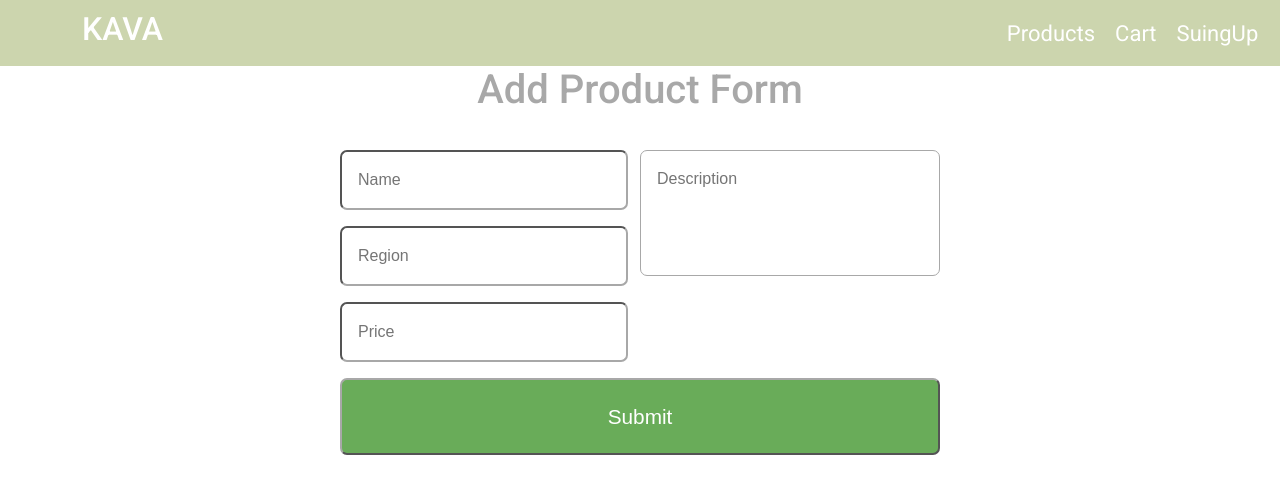
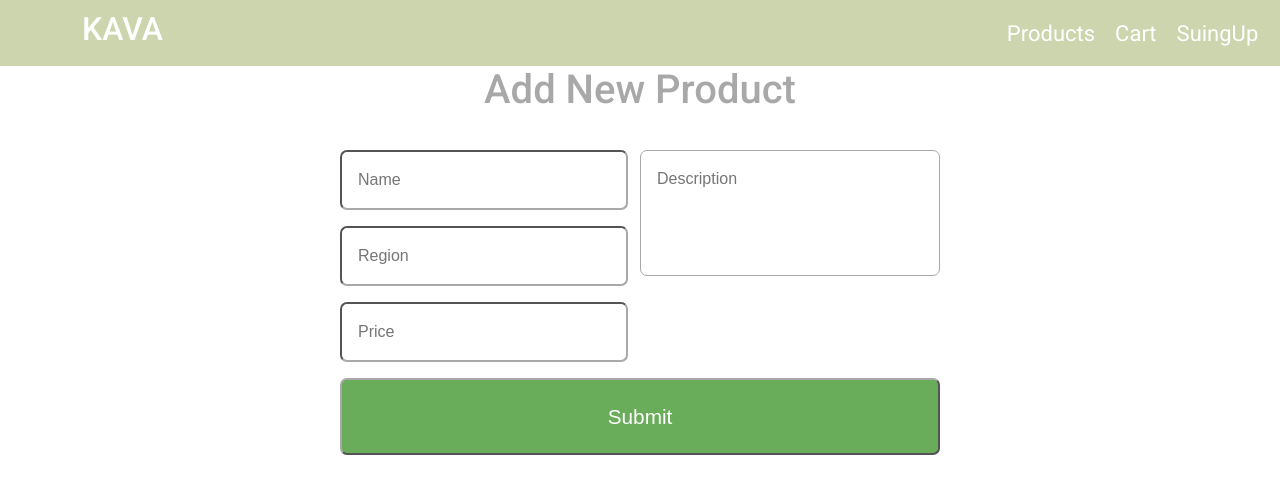
Before and after one commit to AbduallahBarmu/fullstack, an Angular app in the folder front-store/: page /addform in a window 1280 px wide. Shown: the top 494 px of the page. Built offline with nearby package versions, Linux system fonts and the light colour scheme.

Commit message:
update styel of buttons (add icons for create , delete and update product) also for shopping cart

```diff
--- a/front-store/src/app/admin/components/add-product-form/add-product-form.component.html
+++ b/front-store/src/app/admin/components/add-product-form/add-product-form.component.html
@@ -1,7 +1,7 @@
 
 
 
-<h1>Add Product Form </h1>
+<h1>Add New Product</h1>
 <form class="cf" (ngSubmit)="addProduct(form.value)" #form="ngForm">
   <div class="half left cf">
     <input type="text" id="input-name" placeholder="Name" ngModel name ="name" [(ngModel)]="data.name">
@@ -14,17 +14,3 @@
   </div>
   <input type="submit" value="Submit" id="input-submit" >
 </form>
-
-<!--
-<form class="cf" >
-  <div class="half left cf">
-    <input type="text" id="input-name" placeholder="Name"  name ="name" >
-    <input type="text" id="input-region" placeholder="Region"  name ="region">
-    <input type="number" id="input-price" placeholder="Price"  name ="price">
-  </div>
-  <div class="half right cf">
-    <textarea name="description" type="text" id="input-description" placeholder="Description"
-      name="description"></textarea>
-  </div>
-  <input type="submit" value="Submit" id="input-submit" >
-</form> -->
```
